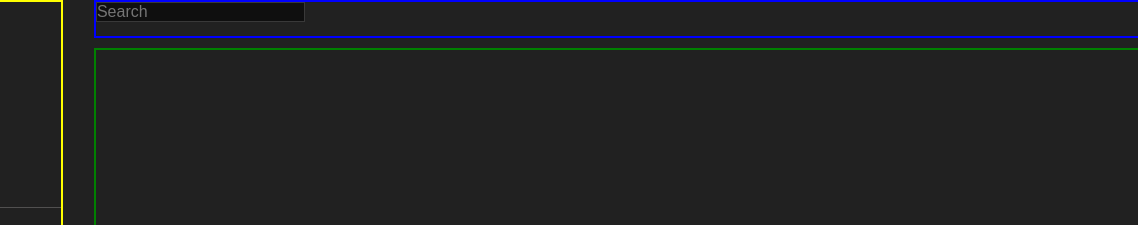
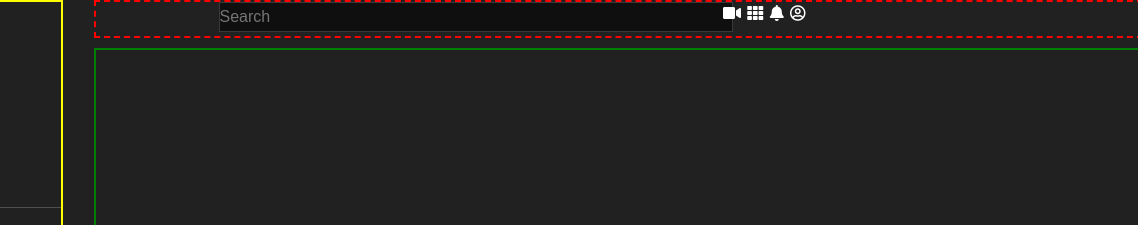
Before and after one commit to thesergioliveira/youTube-clone, a plain HTML site: page index.html in a window 1280 px wide. Shown: the top 225 px of the page, 142-1280 px from the left. Drawn offline with Linux system fonts and the light colour scheme.

Commit message:
adding icons top menu

```diff
--- a/css/style.css
+++ b/css/style.css
@@ -79,12 +79,25 @@ li{
 /* top menu section */
 .top-menu{
     grid-area: top-menu;
-    border: 2px solid blue;
+    border: 2px dashed red;
+    display: flex;
 }
 
-input{
+input[type="search"]{
     background-color: #0F0F0F;
     border: 0.6px solid rgba(128, 128, 128, 0.377);
+    margin-left: 9.58vw;
+    width: 40.156vw;
+    height: 3.703vh;
+}
+
+.placeholder{
+    margin-left: 2%;
+}
+
+.icons-top-menu{
+    display: flex;
+    justify-content: center;
 }
 
 /* banner section */
--- a/index.html
+++ b/index.html
@@ -60,14 +60,14 @@
             <fom>
                 <input type="search" placeholder="Search">
             </fom>
-            <a href=""><i></i></a>
-            <a href=""><i></i></a>
+            <a href=""></a>
+            <a href=""></a>
         </div>
-        <div>
-            <a href=""><i></i></a>
-            <a href=""><i></i></a>
-            <a href=""><i></i></a>
-            <a href=""><i></i></a>
+        <div class="icons-top-menu">
+            <a href=""><i class="fas fa-video"></i></a>
+            <a href=""><i class="fas fa-th"></i></a>
+            <a href=""><i class="fas fa-bell"></i></a>
+            <a href=""><i class="far fa-user-circle"></i></a>
         </div>
     </section>
     <section class="banner">
```
